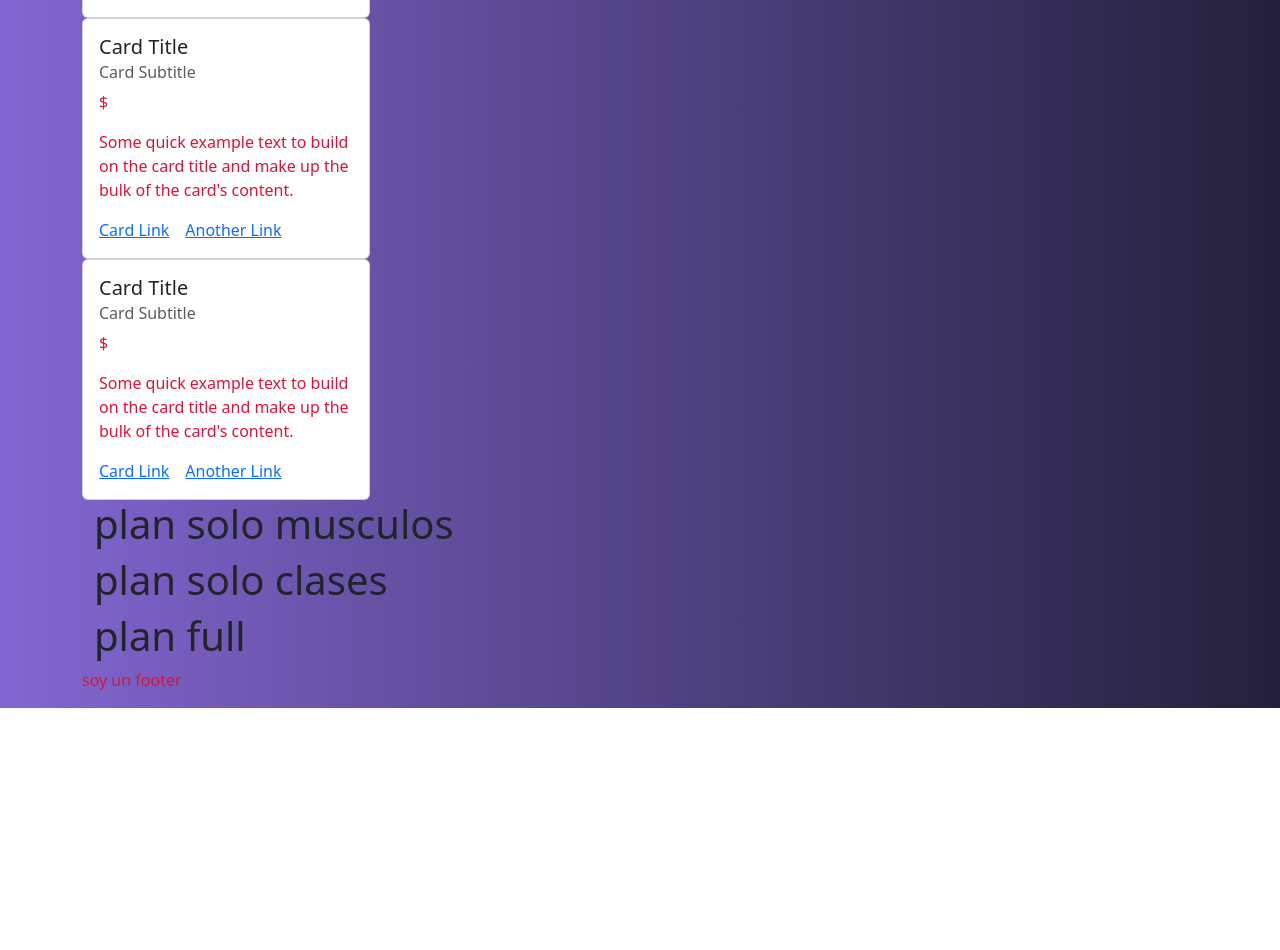
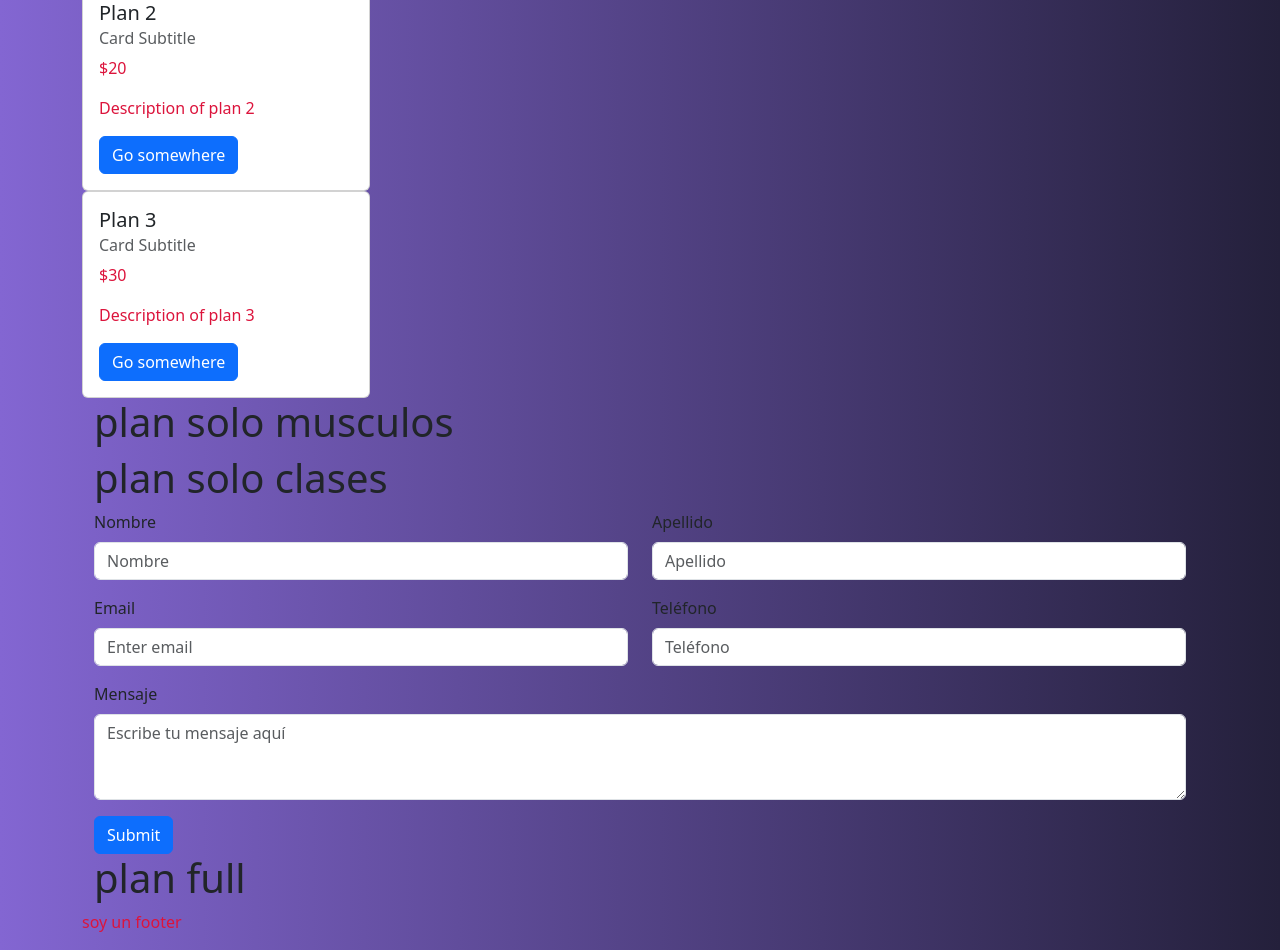
Before and after one commit to Nilost21/ProyectoFinalFront, a React (Vite) app: page /plans in a window 1280 px wide. Shown: the part 400-1350 px from the top of the page. Before the commit the page ends 1108 px from the top, so only its background shows below. Built offline with nearby package versions, Linux system fonts and the light colour scheme; data requests are answered from the project's data file.

Commit message:
se creo componente de form de consulta

```diff
--- a/src/components/planComponents/CardPlan.jsx
+++ b/src/components/planComponents/CardPlan.jsx
@@ -1,25 +1,27 @@
+import { Button } from 'react-bootstrap';
 import Card from 'react-bootstrap/Card';
 
-const CardPlan = () => {
+const CardPlan = ({name, price, description}) => {
+  const handleClick = () => {
+    // Aquí puedes realizar la acción que desees cuando se haga clic en el botón
+    console.log('Se hizo clic en el botón');
+  };
   return (
     <>
     <Card style={{ width: '18rem' }}>
       <Card.Body>
-        <Card.Title>Card Title</Card.Title>
+        <Card.Title>{name}</Card.Title>
         <Card.Subtitle className="mb-2 text-muted">Card Subtitle</Card.Subtitle>
-        <Card.Text>$</Card.Text>
-        <Card.Text>
-          Some quick example text to build on the card title and make up the
-          bulk of the card's content.
-        </Card.Text>
-        <Card.Link href="#">Card Link</Card.Link>
-        <Card.Link href="#">Another Link</Card.Link>
+        <Card.Text>${price}</Card.Text>
+        <Card.Text>{description}</Card.Text>
+        <Button variant="primary" onClick={handleClick}>Go somewhere</Button>
       </Card.Body>
     </Card>
-
     </>
   )
 }
 
 
+
+
 export default CardPlan
--- /dev/null
+++ b/src/components/planComponents/FormPlan.jsx
@@ -0,0 +1,50 @@
+import Button from "react-bootstrap/Button";
+import Col from "react-bootstrap/Col";
+import Form from "react-bootstrap/Form";
+import Row from "react-bootstrap/Row";
+
+const FormPlan = () => {
+  return (
+    <>
+      <Form>
+        <Row className="mb-3">
+          <Form.Group as={Col} controlId="formGridNombre">
+            <Form.Label>Nombre</Form.Label>
+            <Form.Control type="text" placeholder="Nombre" />
+          </Form.Group>
+
+          <Form.Group as={Col} controlId="formGridApellido">
+            <Form.Label>Apellido</Form.Label>
+            <Form.Control type="text" placeholder="Apellido" />
+          </Form.Group>
+        </Row>
+
+        <Row className="mb-3">
+          <Form.Group as={Col} controlId="formGridEmail">
+            <Form.Label>Email</Form.Label>
+            <Form.Control type="email" placeholder="Enter email" />
+          </Form.Group>
+
+          <Form.Group as={Col} controlId="formGridTelefono">
+            <Form.Label>Teléfono</Form.Label>
+            <Form.Control type="tel" placeholder="Teléfono" />
+          </Form.Group>
+        </Row>
+
+        <Row className="mb-3">
+    <Form.Group as={Col} controlId="formGridMensaje">
+      <Form.Label>Mensaje</Form.Label>
+      <Form.Control as="textarea" rows={3} placeholder="Escribe tu mensaje aquí" />
+    </Form.Group>
+  </Row>
+
+        <Button variant="primary" type="submit">
+          Submit
+        </Button>
+      </Form>
+
+    </>
+  );
+};
+
+export default FormPlan;
--- a/src/pages/Plans/ClassPlan.jsx
+++ b/src/pages/Plans/ClassPlan.jsx
@@ -1,4 +1,5 @@
 import { Container } from 'react-bootstrap';
+import FormPlan from '../../components/planComponents/FormPlan';
 
 const ClassPlan = () => {
   return (
@@ -6,6 +7,7 @@ const ClassPlan = () => {
     <Container>
         <header>
         <h1>plan solo clases</h1>
+        <FormPlan/>
         </header>
 
 
--- a/src/pages/Plans/PlanList.jsx
+++ b/src/pages/Plans/PlanList.jsx
@@ -5,9 +5,10 @@ import CardPlan from "../../components/planComponents/CardPlan";
 const PlanList = () => {
 
     const plans = [
-        { id: 1, name: 'Plan 1', description: 'Description of plan 1', price: 10 },
-        { id: 2, name: 'Plan 2', description: 'Description of plan 2', price: 20 },
-        { id: 3, name: 'Plan 3', description: 'Description of plan 3', price: 30 },
+        { id: 1, name: 'Plan 1', price: 10 , description: 'Description of plan 1'},
+        { id: 2, name: 'Plan 2', price: 20, description: 'Description of plan 2' },
+        { id: 3, name: 'Plan 3', price: 30, description: 'Description of plan 3' },
+
       ];
 
   return (
@@ -16,8 +17,9 @@ const PlanList = () => {
         <CardPlan
           key={product.id}
           name={product.name}
+          price={product.price}
           description={product.description}
-          price={product.price}
+
           func={() => console.log(`Clicked on ${product.name}`)}
         />
       ))}
--- a/src/routes/Routes.jsx
+++ b/src/routes/Routes.jsx
@@ -3,6 +3,7 @@ import Home from '../pages/Home/Home';
 import Admin from '../pages/Admin/Admin';
 import Products from '../pages/Products/Products';
 import PlansPage from '../pages/Plans/PlansPage';
+import ClassPlan from '../pages/Plans/ClassPlan';
 
 const RoutesPages = () => {
   return (
@@ -10,6 +11,8 @@ const RoutesPages = () => {
       <Routes>
         <Route path="/" element={<Home />} />
         <Route path="/plans" element={<PlansPage/>} />
+        <Route path="/plans/clases" element={<ClassPlan/>} />
+
         <Route path="/admin" element={<Admin />} />
         <Route path="/products" element={<Products />} />
         <Route
```
